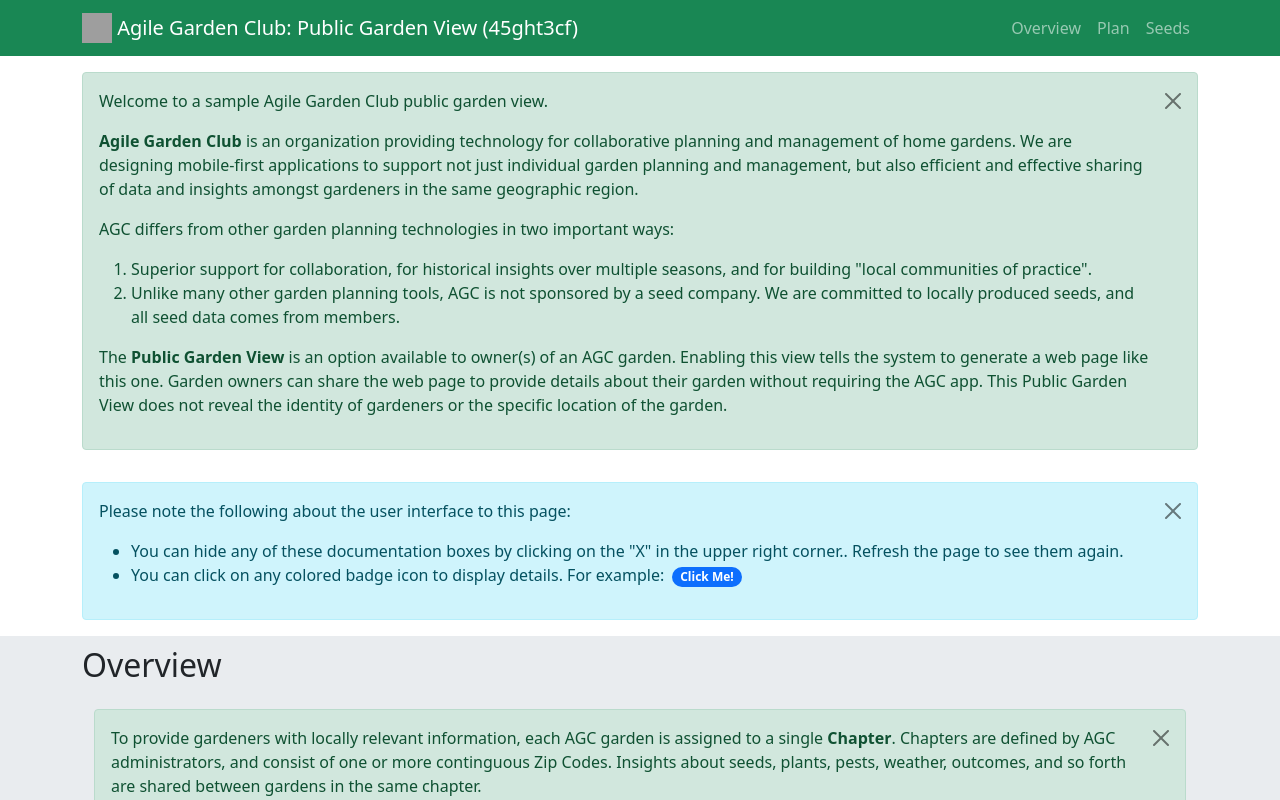
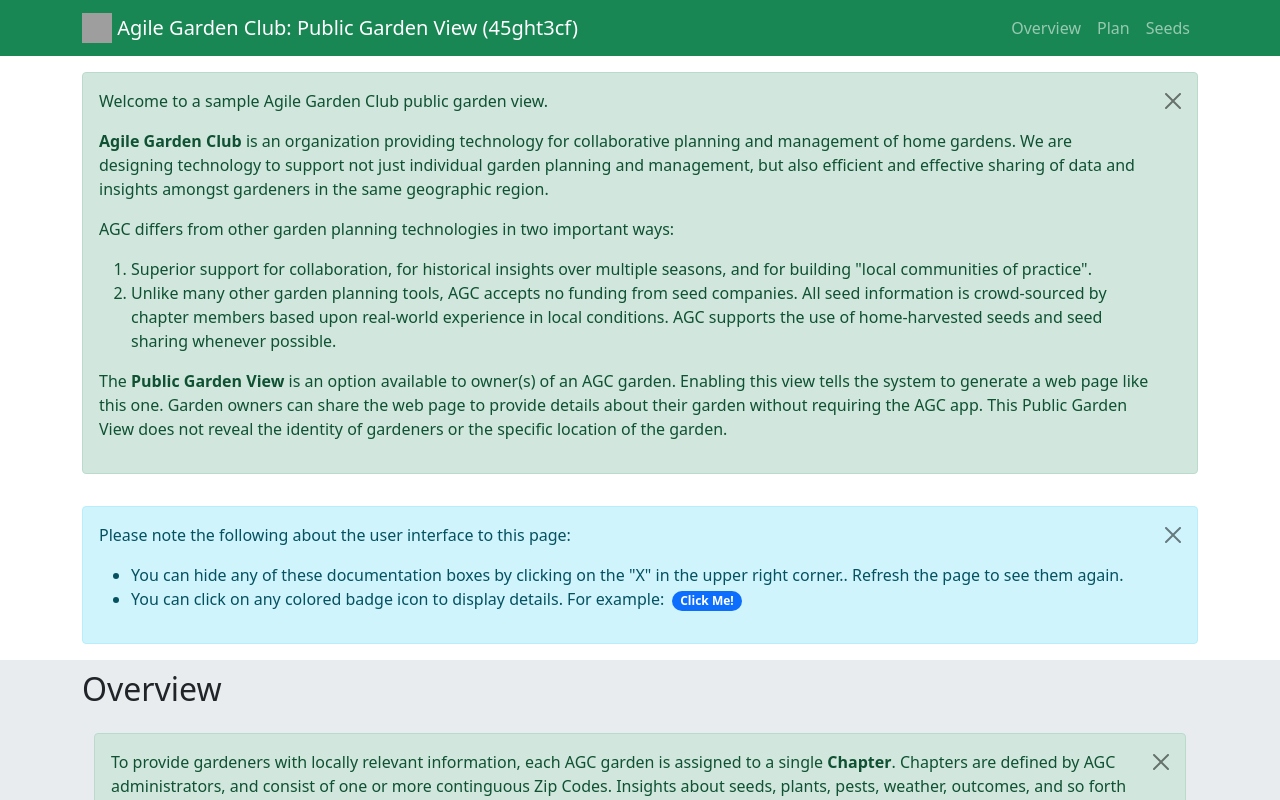
Before and after one commit to agilegardenclub/public-garden, a React (Create React App) app: page / in a window 1280 px wide. Shown: the top 800 px of the page. Built offline with nearby package versions, Linux system fonts and the light colour scheme; grey boxes are pictures that could not be loaded.

Commit message:
wordsmith

```diff
--- a/src/sections/About.js
+++ b/src/sections/About.js
@@ -11,12 +11,12 @@ function About() {
     <div>
       <Documentation>
         <p>Welcome to a sample Agile Garden Club public garden view.</p>
-        <p><b>Agile Garden Club</b> is an organization providing technology for collaborative planning and management of home gardens. We are designing mobile-first applications to support not just individual garden planning and management, but also
+        <p><b>Agile Garden Club</b> is an organization providing technology for collaborative planning and management of home gardens. We are designing technology to support not just individual garden planning and management, but also
           efficient and effective sharing of data and insights amongst gardeners in the same geographic region.</p>
         <p>AGC differs from other garden planning technologies in two important ways:</p>
         <ol>
           <li>Superior support for collaboration, for historical insights over multiple seasons, and for building &quot;local communities of practice&quot;.</li>
-          <li>Unlike many other garden planning tools, AGC is not sponsored by a seed company. We are committed to locally produced seeds, and all seed data comes from members.</li>
+          <li>Unlike many other garden planning tools, AGC accepts no funding from seed companies. All seed information is crowd-sourced by chapter members based upon real-world experience in local conditions. AGC supports the use of home-harvested seeds and seed sharing whenever possible.</li>
         </ol>
         <p>The <b>Public Garden View</b> is an option available to owner(s) of an AGC garden. Enabling this view tells the system to generate a web page like this one. Garden owners can share the web page to provide details about their garden
           without requiring the AGC app. This Public Garden View does not reveal the identity of gardeners or the specific location of the garden. </p>
```
Also changed, not shown: ToDo.txt.
